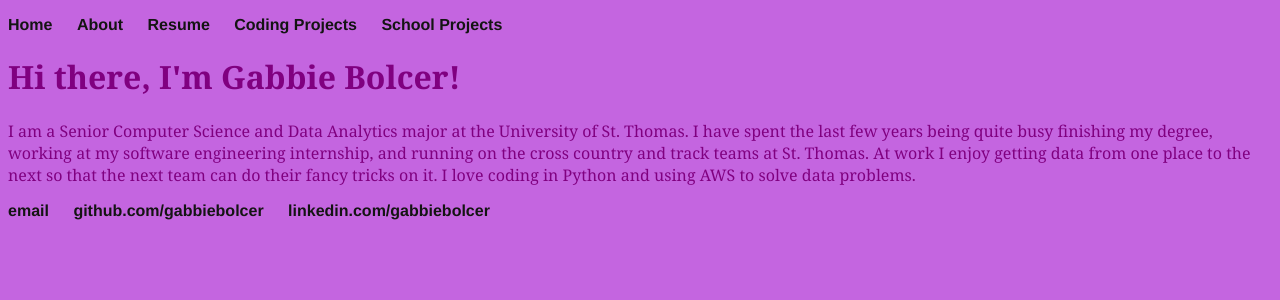
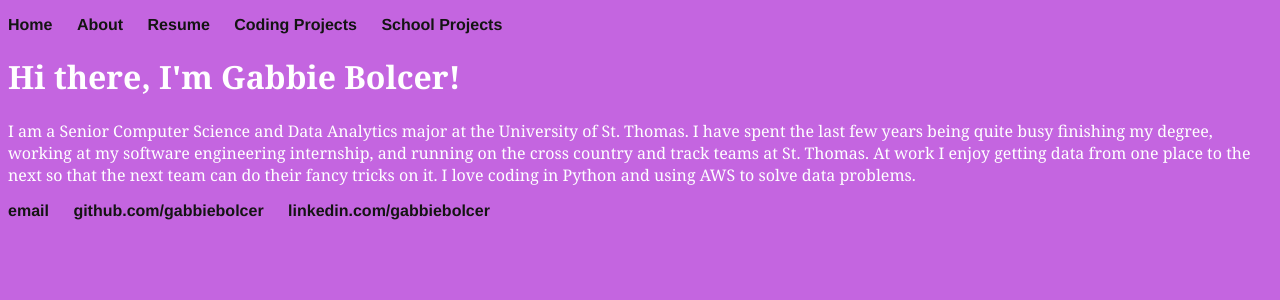
Before and after one commit to gabbiebolcer/gabbiebolcer.github.io, a Jekyll site: the page built from index.html, in a window 1280 px wide. Shown: the top 300 px of the page. Built offline with Jekyll 4.4.1, drawn with Linux system fonts in a browser that asks for light colours.

Commit message:
Update main.css

```diff
--- a/css/main.css
+++ b/css/main.css
@@ -1,6 +1,6 @@
 body {
     font-family: Georgia, Times, serif;
-    color: purple;
+    color: white;
     background-color: #c465e0
 }
 .header {
```
